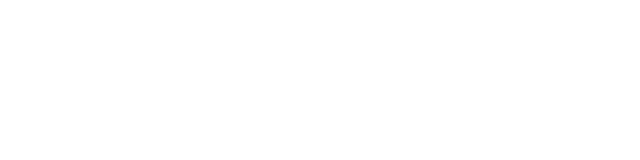
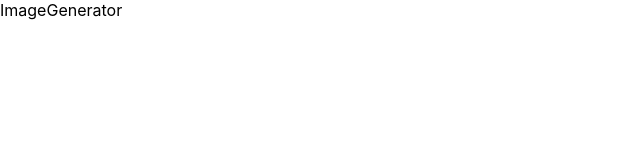
Before and after one commit to masaaapotat/imagegenerator, a React (Create React App) app: page / in a window 1280 px wide. Shown: the top 160 px of the page, without its empty margins (0-640 px from the left). Built offline with nearby package versions, Linux system fonts and the light colour scheme.

Commit message:
adding an svg file to assets

```diff
--- a/src/App.js
+++ b/src/App.js
@@ -1,10 +1,11 @@
 
 import './App.css';
+import ImageGenerator from './Components/ImageGenerator/ImageGenerator';
 
 function App() {
   return (
-    <div className="App">
-
+    <div>
+     <ImageGenerator/>
     </div>
   );
 }
--- a/src/Components/ImageGenerator/ImageGenerator.js
+++ b/src/Components/ImageGenerator/ImageGenerator.js
@@ -1,4 +1,5 @@
 import React from 'react'
+import './ImageGenerator.css'
 
 const ImageGenerator = () => {
   return (
```
Also changed, not shown: src/Components/Assets/default_image.svg (added), src/Components/ImageGenerator/ImageGenerator.css (added).
